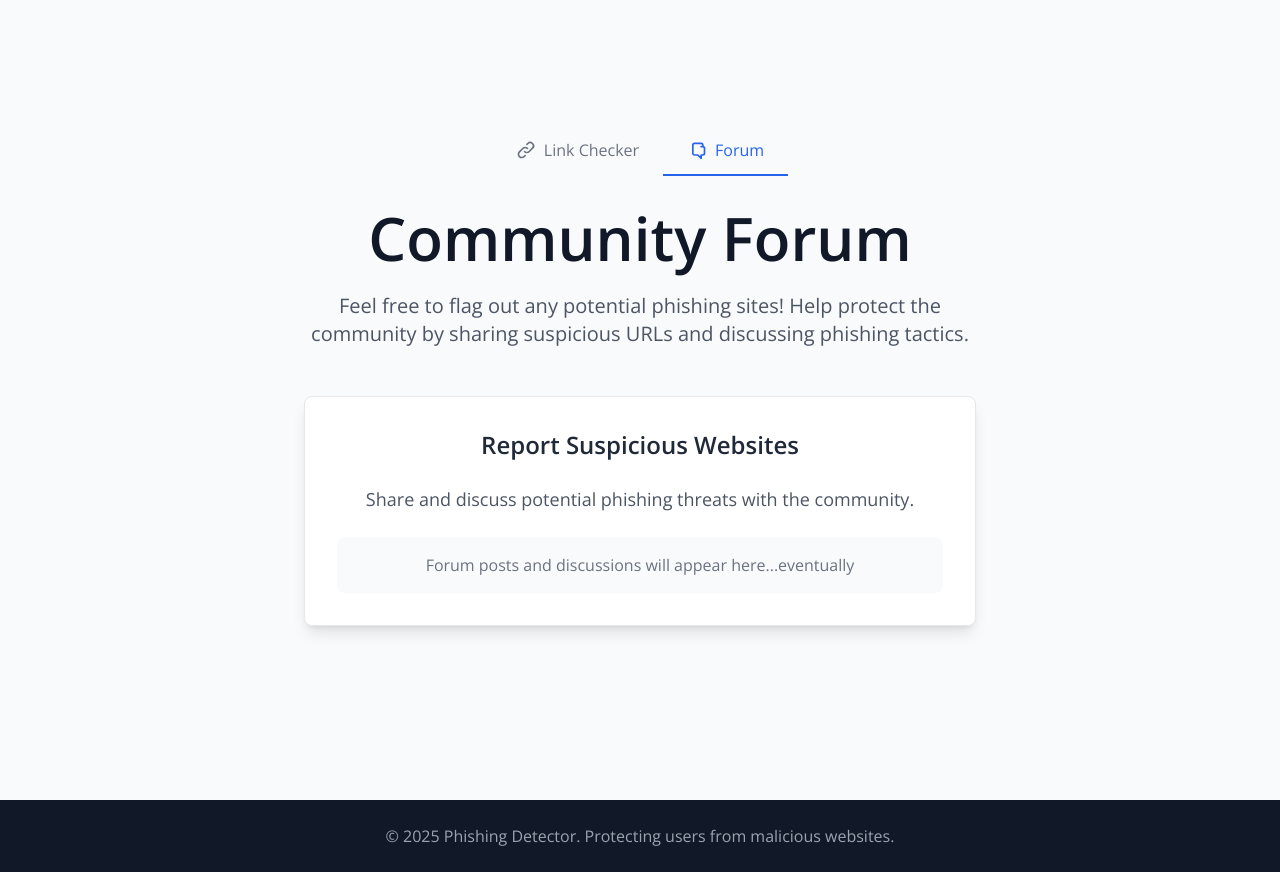
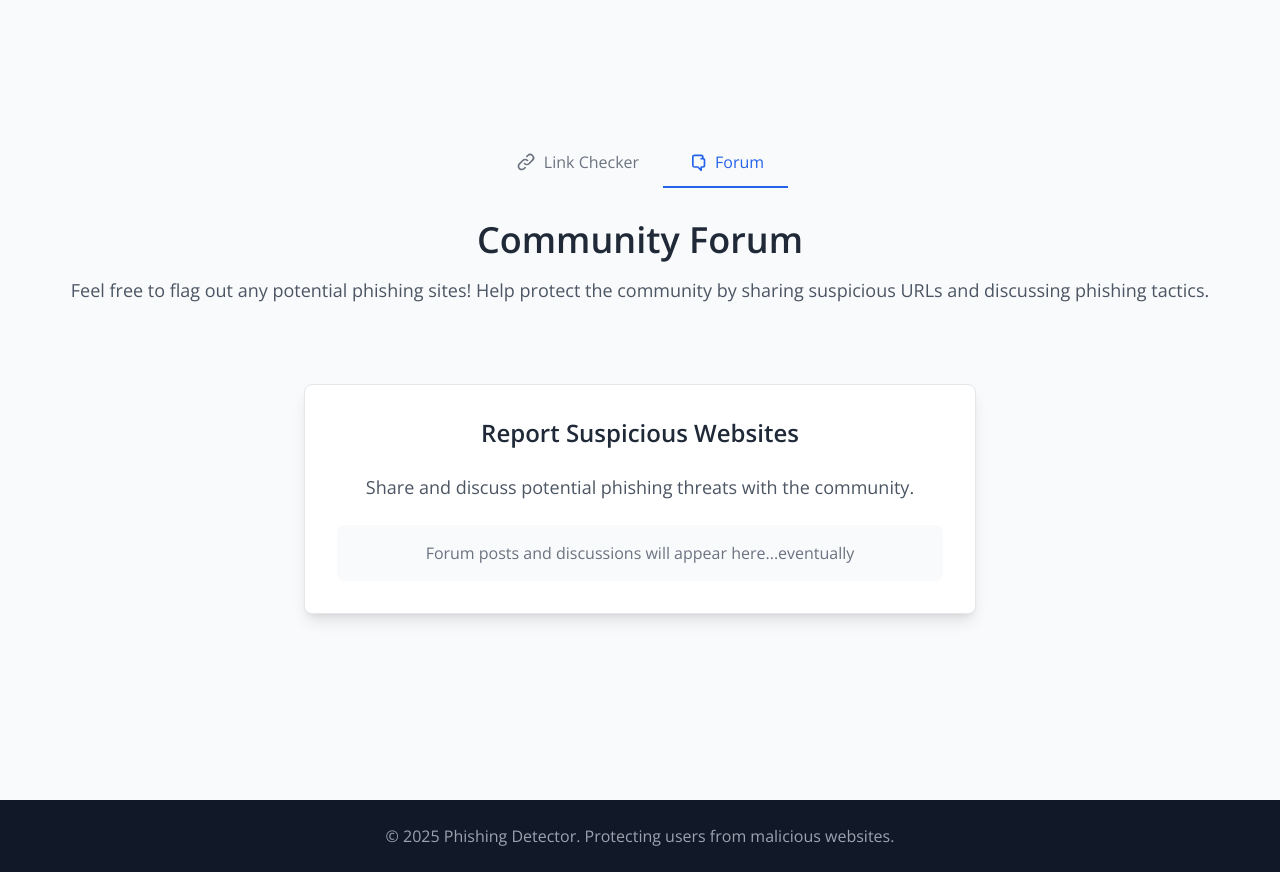
Before and after one commit to jooh6969/Orbital-7494, a React (Vite) app in the folder Frontend/: page /forum in a window 1280 px wide. Built offline with nearby package versions, Linux system fonts and the light colour scheme; the HTML template or start-up script is replaced by a standard one.

Commit message:
FonrSize changes

```diff
--- a/Frontend/src/pages/Forum.jsx
+++ b/Frontend/src/pages/Forum.jsx
@@ -41,10 +41,10 @@ const Forum = () => {
 
         {/* Main Heading */}
         <div className="text-center mb-12">
-          <h1 className="text-5xl sm:text-6xl font-bold text-gray-900 mb-6">
+          <h1 className="text-3xl sm:text-4xl font-semibold text-gray-800 mb-4">
             Community Forum
           </h1>
-          <p className="text-xl text-gray-600 max-w-2xl mx-auto">
+          <p className="text-gray-600 text-base sm:text-lg mb-8">
             Feel free to flag out any potential phishing sites! Help protect the community by sharing suspicious URLs and discussing phishing tactics.
           </p>
         </div>
```
